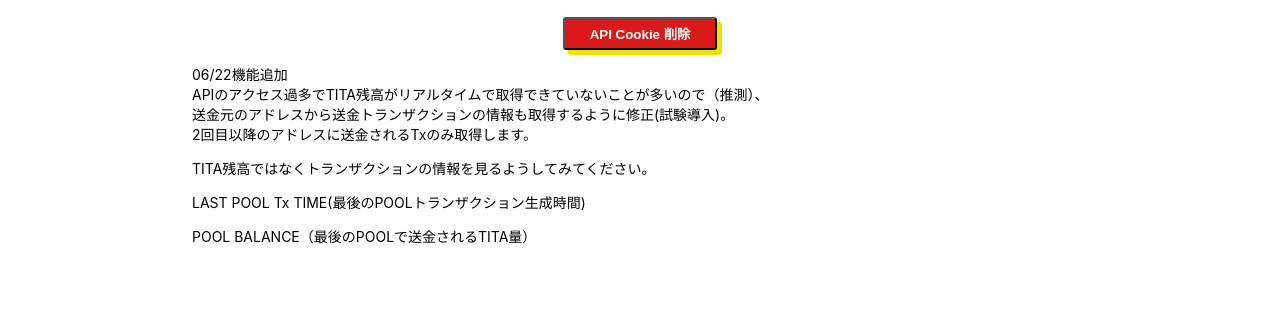
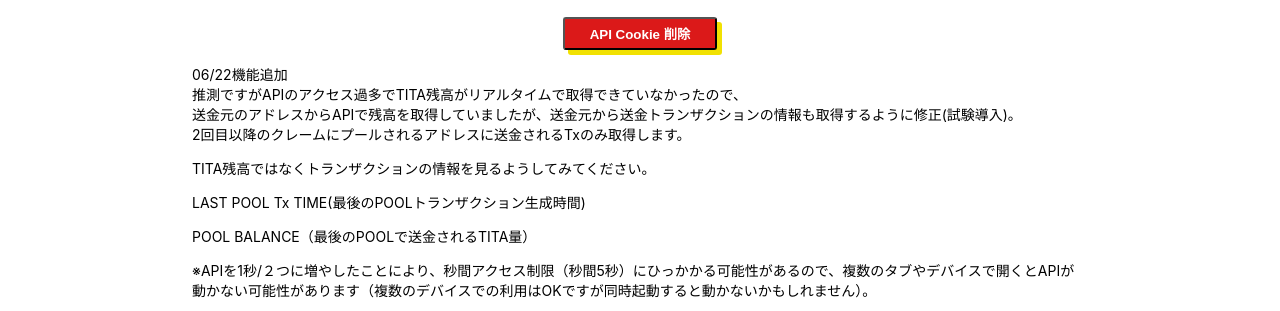
Before and after one commit to yk-1993/titan-claim-support, a React (Create React App) app: page / in a window 1280 px wide. Shown: the part 599-910 px from the top of the page. Before the commit the page ends 859 px from the top, so only its background shows below. Built offline with nearby package versions, Linux system fonts and the light colour scheme; no server answers.

Commit message:
コメント修正

```diff
--- a/src/component/bsc.tsx
+++ b/src/component/bsc.tsx
@@ -189,17 +189,20 @@
         <p>
           06/22機能追加
           <br />
-          APIのアクセス過多でTITA残高がリアルタイムで取得できていないことが多いので（推測）、
+          推測ですがAPIのアクセス過多でTITA残高がリアルタイムで取得できていなかったので、
           <br />
-          送金元のアドレスから送金トランザクションの情報も取得するように修正(試験導入)。
+          送金元のアドレスからAPIで残高を取得していましたが、送金元から送金トランザクションの情報も取得するように修正(試験導入)。
           <br />
-          2回目以降のアドレスに送金されるTxのみ取得します。
+          2回目以降のクレームにプールされるアドレスに送金されるTxのみ取得します。
         </p>
         <p>
           TITA残高ではなくトランザクションの情報を見るようしてみてください。
         </p>
         <p>LAST POOL Tx TIME(最後のPOOLトランザクション生成時間)</p>
         <p>POOL BALANCE（最後のPOOLで送金されるTITA量）</p>
+        <p>
+          ※APIを1秒/２つに増やしたことにより、秒間アクセス制限（秒間5秒）にひっかかる可能性があるので、複数のタブやデバイスで開くとAPIが動かない可能性があります（複数のデバイスでの利用はOKですが同時起動すると動かないかもしれません）。
+        </p>
       </Text1>
     </div>
   );
```
